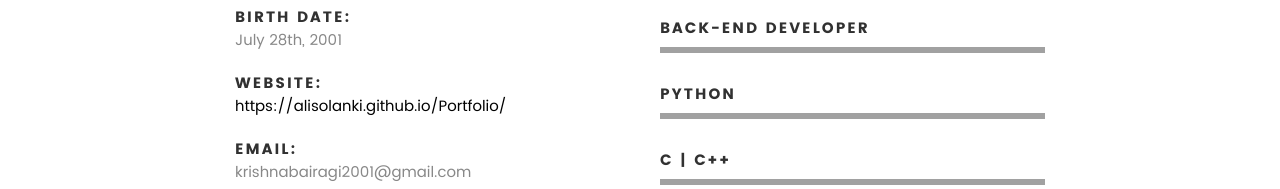
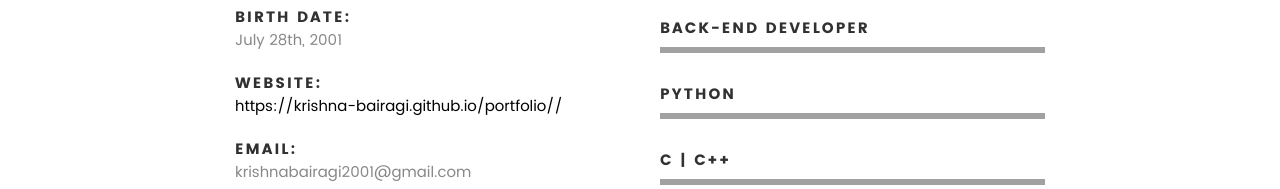
Before and after one commit to krishna-bairagi/portfolio, a plain HTML site: page index.html in a window 1280 px wide. Shown: the part 1427-1616 px from the top of the page. Drawn offline with Linux system fonts and the light colour scheme; files whose address does not match are found by name.

Commit message:
Update index.html

```diff
--- a/index.html
+++ b/index.html
@@ -179,7 +179,7 @@
    				</li>
    				<li>
    					<strong>Website:</strong>
-   					<span><a href="#">https://alisolanki.github.io/Portfolio/</a></span>
+   					<span><a href="#">https://krishna-bairagi.github.io/portfolio//</a></span>
    				</li>
                     <li>
                         <strong>Email:</strong>
```
